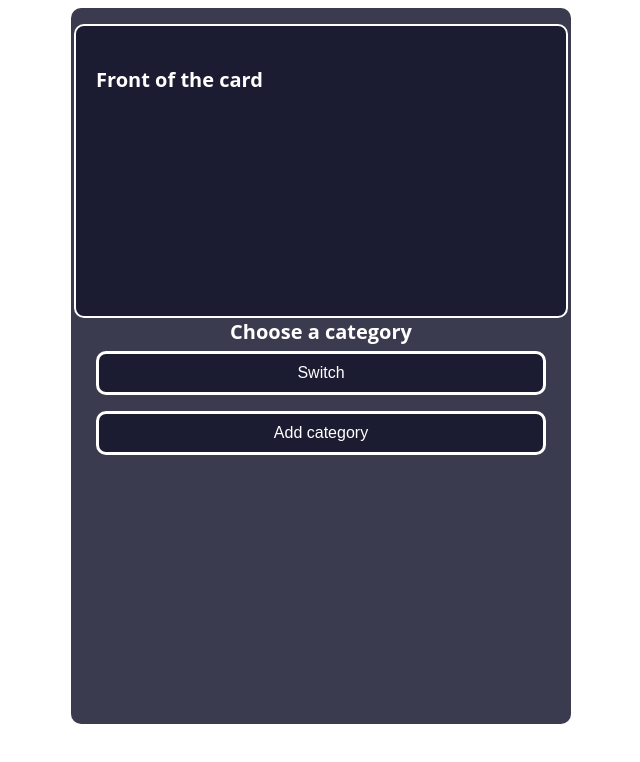
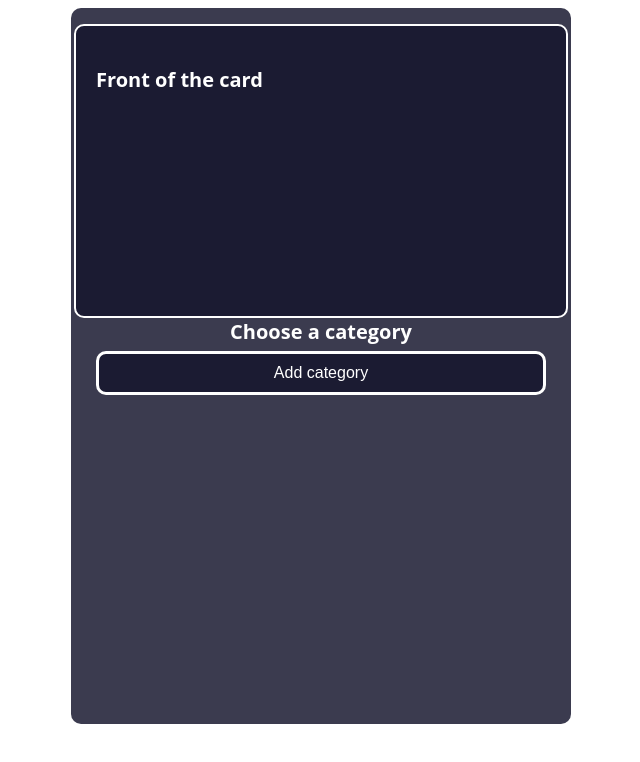
Before and after one commit to Sembauke/triage-flashcards, a website: page public/index.html in a window 1280 px wide. Shown: the whole page, without its empty margins (319-959 px from the left). Drawn offline with Linux system fonts and the light colour scheme; no server answers.

Commit message:
fix: remove debug button

```diff
--- a/public/index.html
+++ b/public/index.html
@@ -19,7 +19,6 @@
 
         <div class="category">Choose a category</div>
         <div class="button-group">
-            <button class="button" id="test" onclick="fetchCards(this.id)">Switch</button>
             <div id="categories">
 
             </div>
```
